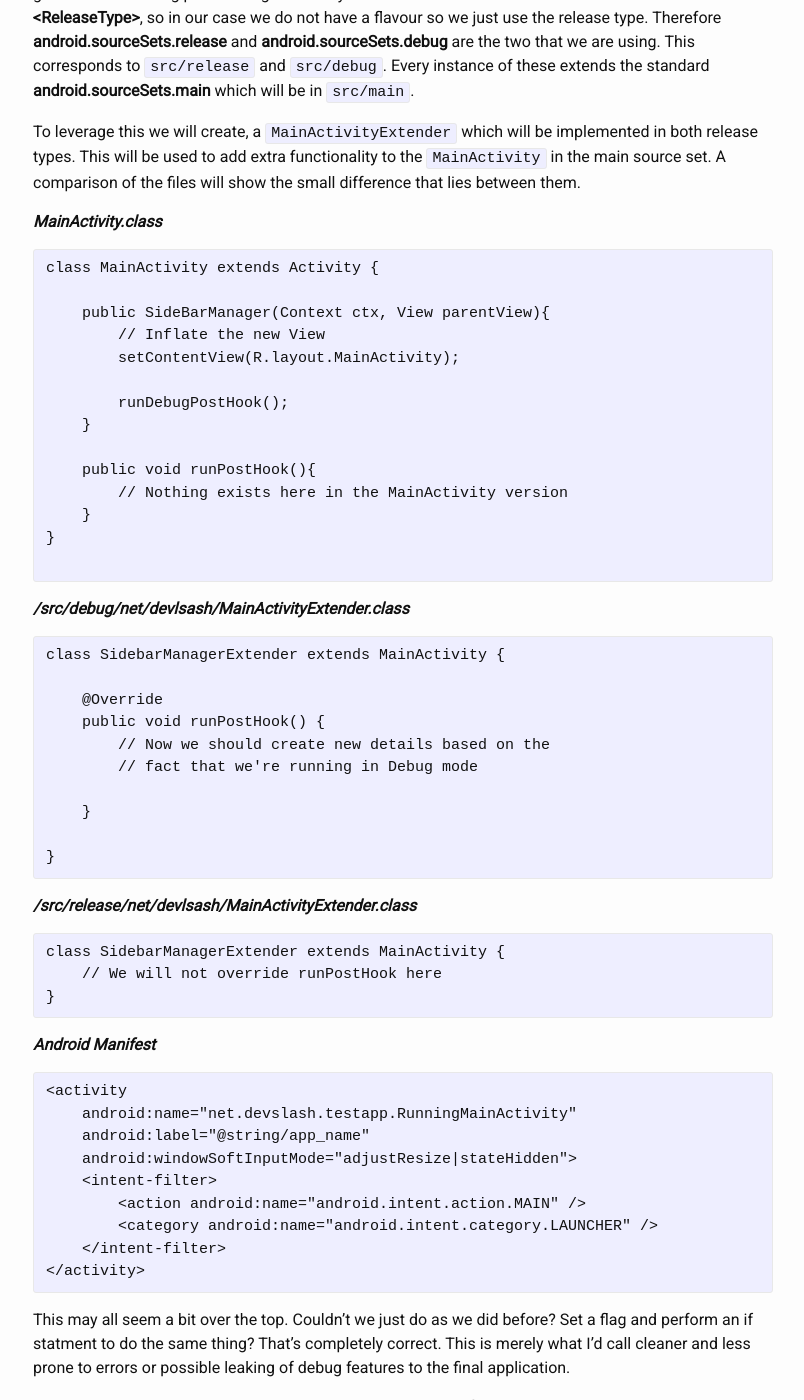
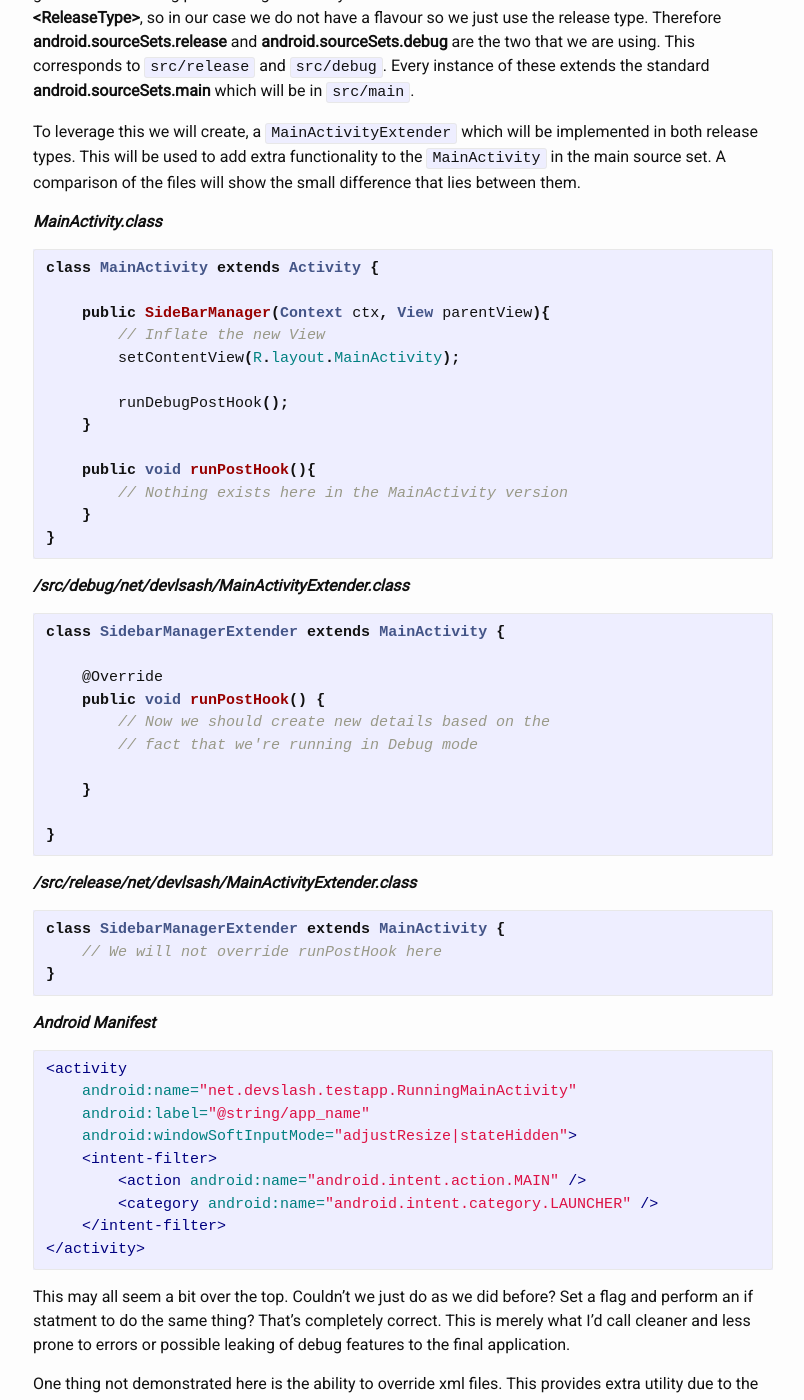
Before and after one commit to paulthom12345/devslash, a Jekyll site: the page built from _posts/2014-12-22-testing-with-gradle.markdown, in a window 1280 px wide and 1400 px high, scrolled down 3850 px. Shown: the whole window, without its empty margins (237-1041 px from the left). Built offline with Jekyll 4.4.1, drawn with Linux system fonts in a browser that asks for light colours; nearby versions of some CDN libraries; some of the changed text lies outside the part shown.

Commit message:
Format changes

````diff
--- a/_posts/2014-12-22-testing-with-gradle.markdown
+++ b/_posts/2014-12-22-testing-with-gradle.markdown
@@ -51,7 +51,7 @@ This build config field is created in the form
 We will then be able to use this at any point as a static field in our program via <i>BuildConfig.VARIABLE_NAME</i>. This makes it suddenly incredibly easy to create a logging stub that will allow for easy debug logging. *Note that this part of the Android Gradle plugin and does not work out of the box for a Java build*.
 
 
-```language-java
+~~~
 public class Logger{
 
     public static void log( Level logLevel, String message ){
@@ -63,8 +63,8 @@ public class Logger{
         }
     }
 }
-```
-
+~~~
+{: .language-java}
 
 Suddenly we will have a call to a logger that will always be able to choose how much to log based on the build type. This means whenever you release your apk you will never have a problem of creating a bucket of log files that are over the top but there is ZERO extra configuration that is required when developers are attempting to debug on their own devices.
 
@@ -78,7 +78,7 @@ Sometimes though that's not enough. When testing apps it's common that the only
 ### Getting build specific control
 Gradle is run through Groovy. This means that we can technically do anything that we can do in Groovy. Suddenly this means our build system can have logic rather than just a lot of configuration steps. Instead of a barrage of tags all over the place we can instead create dynamic builds, even including user input. This would be fantastic if you wanted to tag a build with a special name. We'd be able to do something like:
 
-```language-groovy
+~~~
 android {
     defaultConfig {
         applicationVariants.all { variant ->
@@ -87,11 +87,12 @@ android {
         }
     }
 }
-```
+~~~
+{: .language-groovy}
 
 Which you can extend this to get the user input to do the following.
 
-```language-groovy
+~~~
 def console = System.console()
 
 def newname = console.readLine("Set the APK name >")
@@ -104,11 +105,12 @@ android {
         }
     }
 }
-```
+~~~
+{: .language-groovy}
 
 We will now get a console output that will ask us first to confirm the apk name before it actually will get built. But this is really not something that we'll want unless we're releasing (maybe like what Google does with android for mako and other build types). So you can easily extend this to make it totally based on the build version. ([Reference](http://stackoverflow.com/questions/25104323/how-to-customize-the-apk-file-name-for-product-flavors]))
 
-```language-groovy
+~~~
 def console = System.console()
 android {
     applicationVariants.all { variant ->
@@ -121,7 +123,8 @@ android {
         }
     }
 }
-```
+~~~
+{: .language-groovy}
 
 Suddenly we have a way to have build names for each of our releases all in the same number of lines that the standard Maven system would have managed to add two dependencies.
 
@@ -130,19 +133,21 @@ Suddenly we have a way to have build names for each of our releases all in the s
 So up to this point we've done some fairly small things with the Gradle system. It will actually allow us to override class implementations so that we may go ahead and inject different requirements based on our test system. In the following example we're going to use it to inject a sidebar into a fake android app that will allow us to change what we inject into our app. Through this we're able to add things such as a Http Service that fails requests 50% of the time.
 
 To start off with, we'll have a look at the directory structure to create this example:
-```
+
+~~~
 src  -\
      - main
      - release
      - debug
-```
+~~~
 
 All code within the `main` folder will always be compiled for use. This is code that will exist in both our release and debug builds. The `release` and `debug` folders will each be compiled when the relevant gradle build is taking place. The generic way that this is used is **android.sourceSets.&lt;flavour&gt;&lt;ReleaseType&gt;**, so in our case we do not have a flavour so we just use the release type. Therefore **android.sourceSets.release** and **android.sourceSets.debug** are the two that we are using. This corresponds to `src/release` and `src/debug`. Every instance of these extends the standard **android.sourceSets.main** which will be in `src/main`.
 
 To leverage this we will create, a <code>MainActivityExtender</code> which will be implemented in both release types. This will be used to add extra functionality to the <code>MainActivity</code> in the main source set.  A comparison of the files will show the small difference that lies between them.
 
 ***MainActivity.class***
-```language-java
+
+~~~
 class MainActivity extends Activity {
 
     public SideBarManager(Context ctx, View parentView){
@@ -156,11 +161,12 @@ class MainActivity extends Activity {
         // Nothing exists here in the MainActivity version
     }
 }
-
-```
+~~~
+{: .language-java}
 
 ***/src/debug/net/devlsash/MainActivityExtender.class***
-```language-java
+
+~~~
 class SidebarManagerExtender extends MainActivity {
 
     @Override
@@ -171,16 +177,21 @@ class SidebarManagerExtender extends MainActivity {
     }
 
 }
-```
+~~~
+{: .language-java}
+
 ***/src/release/net/devlsash/MainActivityExtender.class***
-```language-java
+
+~~~
 class SidebarManagerExtender extends MainActivity {
     // We will not override runPostHook here
 }
-```
+~~~
+{: .language-java}
 
 ***Android Manifest***
-```language-xml
+
+~~~
 <activity
     android:name="net.devslash.testapp.RunningMainActivity"
     android:label="@string/app_name"
@@ -190,12 +201,14 @@ class SidebarManagerExtender extends MainActivity {
         <category android:name="android.intent.category.LAUNCHER" />
     </intent-filter>
 </activity>
-```
+~~~
+{: .language-xml}
 
 This may all seem a bit over the top. Couldn't we just do as we did before? Set a flag and perform an if statment to do the same thing? That's completely correct. This is merely what I'd call cleaner and less prone to errors or possible leaking of debug features to the final application.
 
 One thing not demonstrated here is the ability to override xml files. This provides extra utility due to the fact that instead of the following
-```language-java
+
+~~~
 Button someButton;
 if(Flag.DEBUG){
     setContentView(R.layout.debugMainActivityLayout);
@@ -207,11 +220,16 @@ if(Flag.DEBUG){
 if(someButton != null) {
     // Do something here
 }
-```
+~~~
+{: .language-java}
+
 With the Gradle source replacement/swapping in we're able to simplify it to
-```language-java
+
+~~~
 setContentView(R.layout.MainActivityLayout);
-```
+~~~
+{: .language-java}
+
 Then you can place different xml files in the directory *src/main/res/layout/MainActivity.xml* and *src/debug/res/layout/MainActivity.xml*. Based on the gradle build type we will override the *MainActivity.xml* with our debug version whenever it is built.
 
 Then leveraging what we did before in regards to having an extended `MainActivity` we would be able to access the debug only parts of the XML in our post hook.
````
Also changed, not shown: _posts/2015-01-28-rsa-by-example.markdown (+11 -10 lines).
